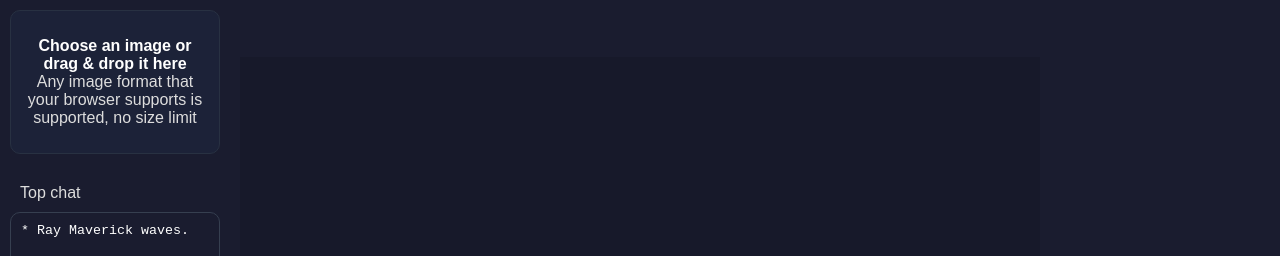
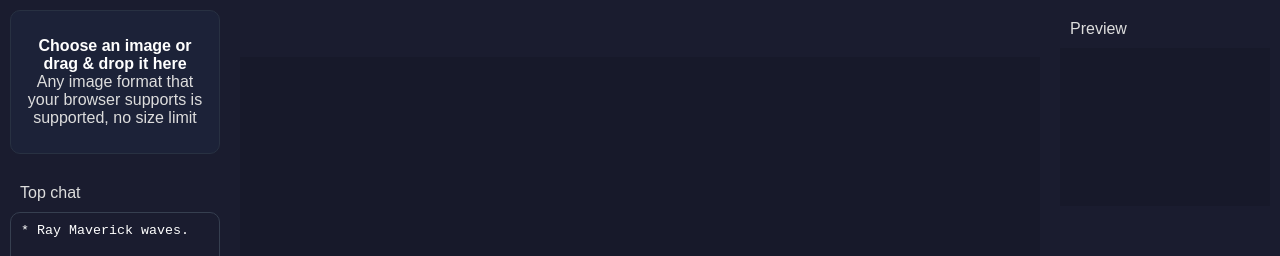
Before and after one commit to nora-soderlund/SAMPChatGUIWeb, a React (Vite) app: page / in a window 1280 px wide. Shown: the top 256 px of the page. Built offline with nearby package versions, Linux system fonts and the light colour scheme; no server answers.

Commit message:
chore: fix preview without an image

```diff
--- a/src/App.tsx
+++ b/src/App.tsx
@@ -509,8 +509,6 @@ export default function App() {
             direction: "ltr",
             gap: 20,
           }}>
-          {(image) && (
-            <>
           <div className="modal">
             <div className="header">
               <p>Preview</p>
@@ -534,6 +532,9 @@ export default function App() {
               </div>
             </div>
           </div>
+
+          {(image) && (
+            <>
 
               <div className="modal">
                 <div className="header">
```
Lines whose indentation alone changed are shown as unchanged.
